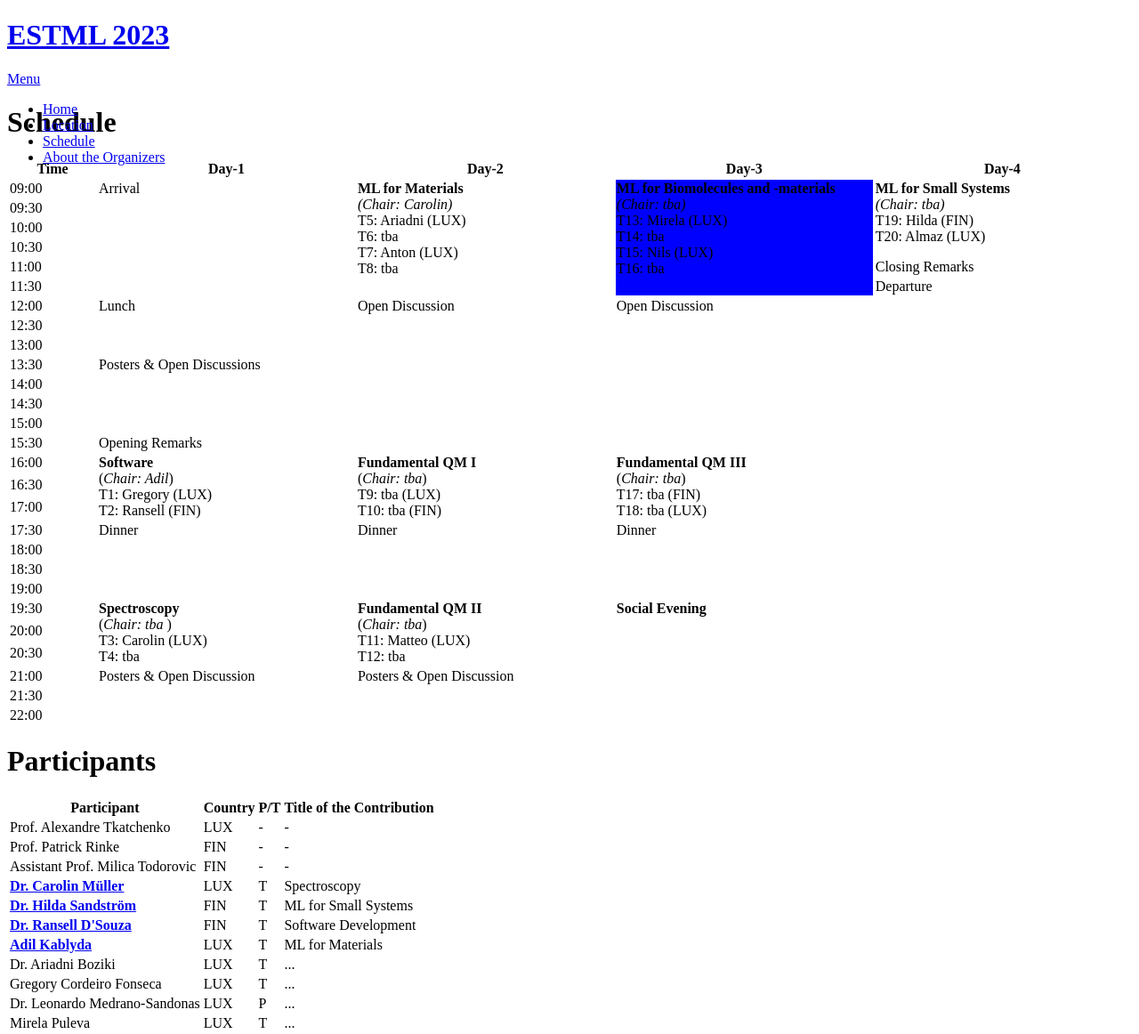
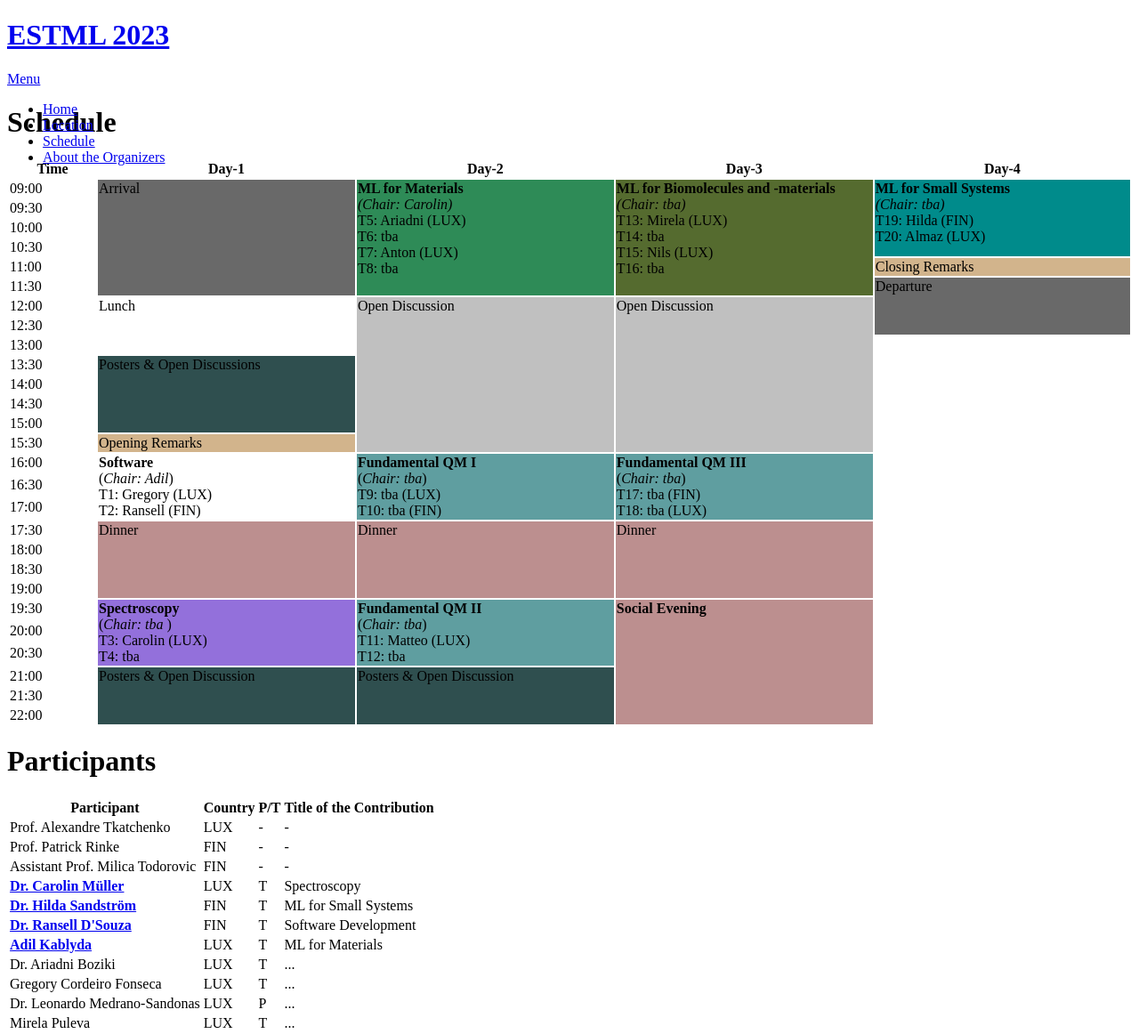
Before and after one commit to ESTML/ESTML.github.io, a Jekyll site: the page built from schedule.html, in a window 1280 px wide. Shown: the part 108-1270 px from the top of the page at 89% size. Built offline with Jekyll 4.4.1, drawn with Linux system fonts in a browser that asks for light colours; nearby versions of some CDN libraries; grey boxes are pictures that could not be loaded.

Commit message:
Update schedule.html

```diff
--- a/schedule.html
+++ b/schedule.html
@@ -15,10 +15,10 @@ title: Schedule and Participants
 </tr>
 <tr VALIGN=TOP >
   <td width=100> 09:00 </td>
-  <td rowspan="6" width=300> Arrival </td>
-  <td rowspan="6" width=300 class="colored-cell"> <b>ML for Materials</b> <br> <i>(Chair: Carolin)</i> <br> T5: Ariadni (LUX) <br> T6: tba <br> T7: Anton (LUX) <br> T8: tba </td>
-  <td rowspan="6" width=300 style="background-color: blue;"> <b>ML for Biomolecules and -materials</b> <br> <i>(Chair: tba)</i> <br> T13: Mirela (LUX) <br> T14: tba <br> T15: Nils (LUX) <br> T16: tba </td>
-  <td rowspan="4" width=300> <b>ML for Small Systems</b> <br> <i>(Chair: tba)</i> <br> T19: Hilda (FIN) <br> T20: Almaz (LUX) </td>
+  <td rowspan="6" width=300 style="background-color: DimGray;"> Arrival </td>
+  <td rowspan="6" width=300 style="background-color: SeaGreen;"> <b>ML for Materials</b> <br> <i>(Chair: Carolin)</i> <br> T5: Ariadni (LUX) <br> T6: tba <br> T7: Anton (LUX) <br> T8: tba </td>
+  <td rowspan="6" width=300 style="background-color: DarkOliveGreen;"> <b>ML for Biomolecules and -materials</b> <br> <i>(Chair: tba)</i> <br> T13: Mirela (LUX) <br> T14: tba <br> T15: Nils (LUX) <br> T16: tba </td>
+  <td rowspan="4" width=300 style="background-color: DarkCyan;"> <b>ML for Small Systems</b> <br> <i>(Chair: tba)</i> <br> T19: Hilda (FIN) <br> T20: Almaz (LUX) </td>
 </tr>
 <tr VALIGN=TOP>
   <td> 09:30 </td>
@@ -33,17 +33,17 @@ title: Schedule and Participants
 
 <tr VALIGN=TOP>
   <td> 11:00 </td>
-  <td rowspan="1"> Closing Remarks </td>
+  <td rowspan="1" style="background-color: Tan;"> Closing Remarks </td>
 </tr>
 <tr VALIGN=TOP>
   <td> 11:30 </td>
-  <td rowspan="3"> Departure </td>
+  <td rowspan="3" style="background-color: DimGray;"> Departure </td>
 </tr>
 <tr VALIGN=TOP>
   <td> 12:00 </td>
   <td rowspan="3"> Lunch </td>
-  <td rowspan="8"> Open Discussion </td>
-  <td rowspan="8"> Open Discussion </td>
+  <td rowspan="8" style="background-color: Silver;"> Open Discussion </td>
+  <td rowspan="8" style="background-color: Silver;"> Open Discussion </td>
 </tr>
 
 <tr VALIGN=TOP>
@@ -56,7 +56,7 @@ title: Schedule and Participants
 
 <tr VALIGN=TOP>
   <td> 13:30 </td>
-  <td rowspan="4"> Posters & Open Discussions </td>
+  <td rowspan="4" style="background-color: DarkSlateGray;"> Posters & Open Discussions </td>
 </tr>
 
 <tr VALIGN=TOP>
@@ -73,14 +73,14 @@ title: Schedule and Participants
 
 <tr VALIGN=TOP>
   <td> 15:30 </td>
-  <td rowspan="1"> Opening Remarks </td>
+  <td rowspan="1" style="background-color: Tan;"> Opening Remarks </td>
 </tr>
 
 <tr VALIGN=TOP>
   <td> 16:00 </td>
   <td rowspan="3"> <b> Software </b> <br> (<i>Chair: Adil</i>) <br> T1: Gregory (LUX) <br> T2: Ransell (FIN) </td>
-  <td rowspan="3"> <b> Fundamental QM I </b> <br> (<i>Chair: tba</i>) <br> T9: tba (LUX) <br> T10: tba (FIN) </td>
-  <td rowspan="3"> <b> Fundamental QM III </b> <br> (<i>Chair: tba</i>) <br> T17: tba (FIN) <br> T18: tba (LUX) </td>
+  <td rowspan="3" style="background-color: CadetBlue;"> <b> Fundamental QM I </b> <br> (<i>Chair: tba</i>) <br> T9: tba (LUX) <br> T10: tba (FIN) </td>
+  <td rowspan="3" style="background-color: CadetBlue;"> <b> Fundamental QM III </b> <br> (<i>Chair: tba</i>) <br> T17: tba (FIN) <br> T18: tba (LUX) </td>
 </tr>
 
 <tr VALIGN=TOP>
@@ -93,9 +93,9 @@ title: Schedule and Participants
 
 <tr VALIGN=TOP>
   <td> 17:30 </td>
-  <td rowspan="4"> Dinner </td>
-  <td rowspan="4"> Dinner </td>
-  <td rowspan="4"> Dinner </td>
+  <td rowspan="4" style="background-color: RosyBrown;"> Dinner </td>
+  <td rowspan="4" style="background-color: RosyBrown;"> Dinner </td>
+  <td rowspan="4" style="background-color: RosyBrown;"> Dinner </td>
 </tr>
 
 <tr VALIGN=TOP>
@@ -112,9 +112,9 @@ title: Schedule and Participants
 
 <tr VALIGN=TOP>
   <td> 19:30 </td>
-  <td rowspan="3"> <b> Spectroscopy </b> <br> (<i>Chair: tba </i>) <br> T3: Carolin (LUX) <br> T4: tba </td>
-  <td rowspan="3"> <b> Fundamental QM II </b> <br> (<i>Chair: tba</i>) <br> T11: Matteo (LUX) <br> T12: tba </td>
-  <td rowspan="6"> <b> Social Evening </b> </td>
+  <td rowspan="3" style="background-color: MediumPurple;"> <b> Spectroscopy </b> <br> (<i>Chair: tba </i>) <br> T3: Carolin (LUX) <br> T4: tba </td>
+  <td rowspan="3" style="background-color: CadetBlue;"> <b> Fundamental QM II </b> <br> (<i>Chair: tba</i>) <br> T11: Matteo (LUX) <br> T12: tba </td>
+  <td rowspan="6" style="background-color: RosyBrown;"> <b> Social Evening </b> </td>
 </tr>
 
 <tr VALIGN=TOP>
@@ -127,8 +127,8 @@ title: Schedule and Participants
 
 <tr VALIGN=TOP>
   <td> 21:00 </td>
-  <td rowspan="3"> Posters & Open Discussion </td>
-  <td rowspan="3"> Posters & Open Discussion </td>
+  <td rowspan="3" style="background-color: DarkSlateGray;"> Posters & Open Discussion </td>
+  <td rowspan="3" style="background-color: DarkSlateGray;"> Posters & Open Discussion </td>
 </tr>
 
 <tr VALIGN=TOP>
```
